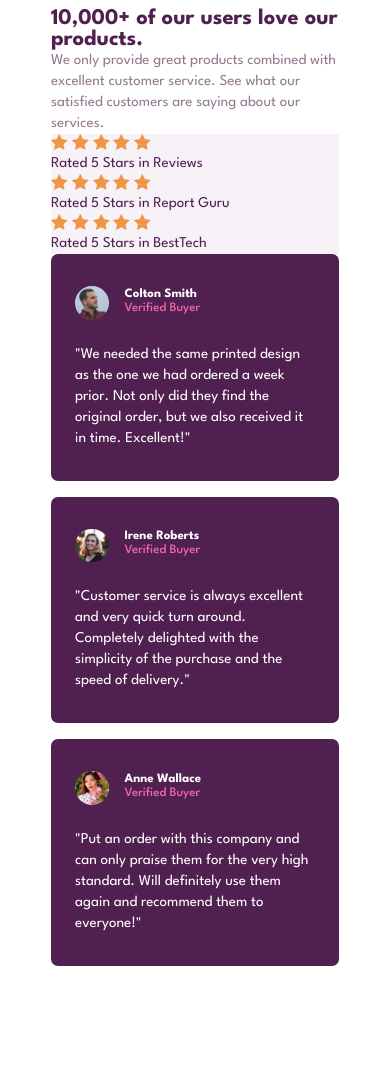
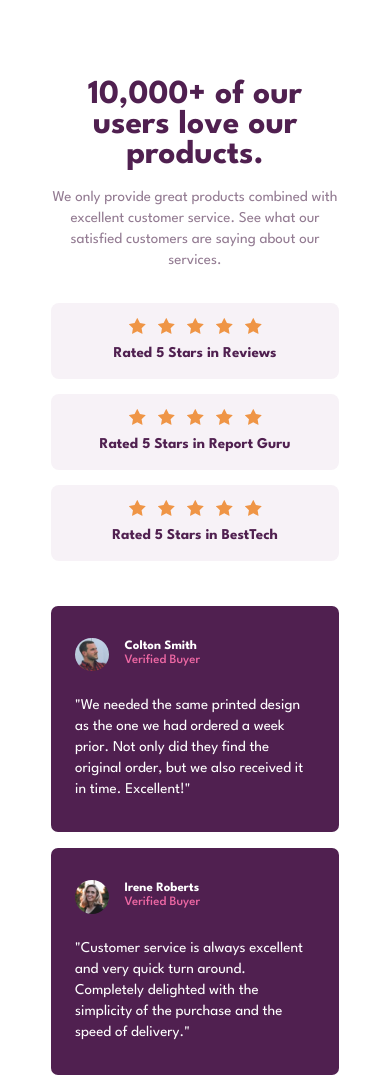
Before and after one commit to cacosted/social-proof-section, a plain HTML site: page index.html in a window 390 px wide. Shown: the top 1078 px of the page. Before the commit the page ends 974 px from the top, so only its background shows below. Drawn offline with Linux system fonts and the light colour scheme.

Commit message:
Completed rating content - mobile design

```diff
--- a/index.html
+++ b/index.html
@@ -18,13 +18,16 @@
   <main class="container main__container">
 
     <section class="section rating__section">
+
       <div class="rating__content">
         <h1 class="rating__title">10,000+ of our users love our products.</h1>
         <p class="rating__description">We only provide great products combined with excellent customer service.
           See what our satisfied customers are saying about our services.</p>
       </div>
+
       <div class="rating__container">
-        <div class="rating__card">
+
+        <article class="rating__card">
           <span class="rating__stars">
             <img src="images/icon-star.svg" alt="star" />
             <img src="images/icon-star.svg" alt="star" />
@@ -33,9 +36,9 @@
             <img src="images/icon-star.svg" alt="star" />
           </span>
           <p class="rating__text">Rated 5 Stars in Reviews</p>
-        </div>
+        </article>
 
-        <div class="rating__card">
+        <article class="rating__card">
           <span class="rating__stars">
             <img src="images/icon-star.svg" alt="star" />
             <img src="images/icon-star.svg" alt="star" />
@@ -44,9 +47,9 @@
             <img src="images/icon-star.svg" alt="star" />
           </span>
           <p class="rating__text">Rated 5 Stars in Report Guru</p>
-        </div>
+        </article>
 
-        <div class="rating__card">
+        <article class="rating__card">
           <span class="rating__stars">
             <img src="images/icon-star.svg" alt="star" />
             <img src="images/icon-star.svg" alt="star" />
@@ -55,11 +58,11 @@
             <img src="images/icon-star.svg" alt="star" />
           </span>
           <p class="rating__text">Rated 5 Stars in BestTech</p>
-        </div>
+        </article>
       </div>
     </section>
 
-    <section class="section section__testimonials">
+    <section class="section testimonial__section">
       <article class="testimonial__card">
         <header class="testimonial__header">
           <img class="testimonial__image" src="images/image-colton.jpg" alt="colton image">
--- a/styles.css
+++ b/styles.css
@@ -48,13 +48,23 @@ img {
     width: 90%;
     max-width: 18rem;
     margin-inline: auto;
+
+    display: grid;
+    gap: 3em;
 }
+
 .main__container {
     background-color: var(--white);
+    margin-block: 5rem;
+}
+
+.rating__section {
+    display: grid;
+    gap: 2rem;
 }
 
 
-.section__testimonials {
+.testimonial__section {
     color: var(--white);
 
     display: grid;
@@ -62,12 +72,45 @@ img {
 }
 
 /* ######### Ratings */
+.rating__content {
+    text-align: center;
+
+    display: grid;
+    gap: 1rem;
+}
+
+.rating__title {
+    font-size: 2.1rem;
+    max-width: 11ch;
+    margin-inline: auto;
+    line-height: .9;
+}
+
 .rating__description {
     color: var(--gray-magenta);
 }
 
+.rating__container {
+    display: grid;
+    gap: 1em;
+}
+
 .rating__card {
     background-color: var(--light-magenta);
+    padding: 1em;
+    border-radius: 8px;
+}
+
+.rating__stars {
+    display: flex;
+    justify-content: center;
+    gap: .8em;
+    margin-block-end: .6em;
+}
+
+.rating__text {
+    text-align: center;
+    font-weight: bold;
 }
 
 
```
